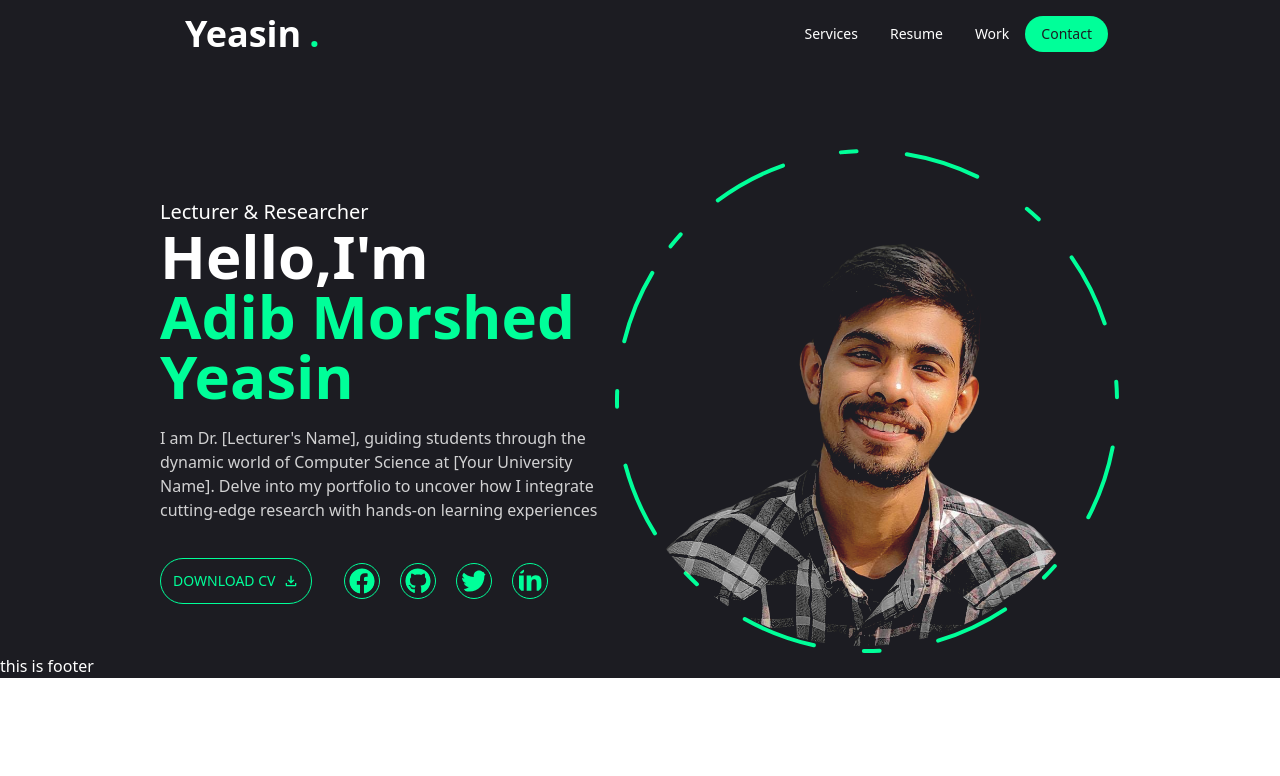
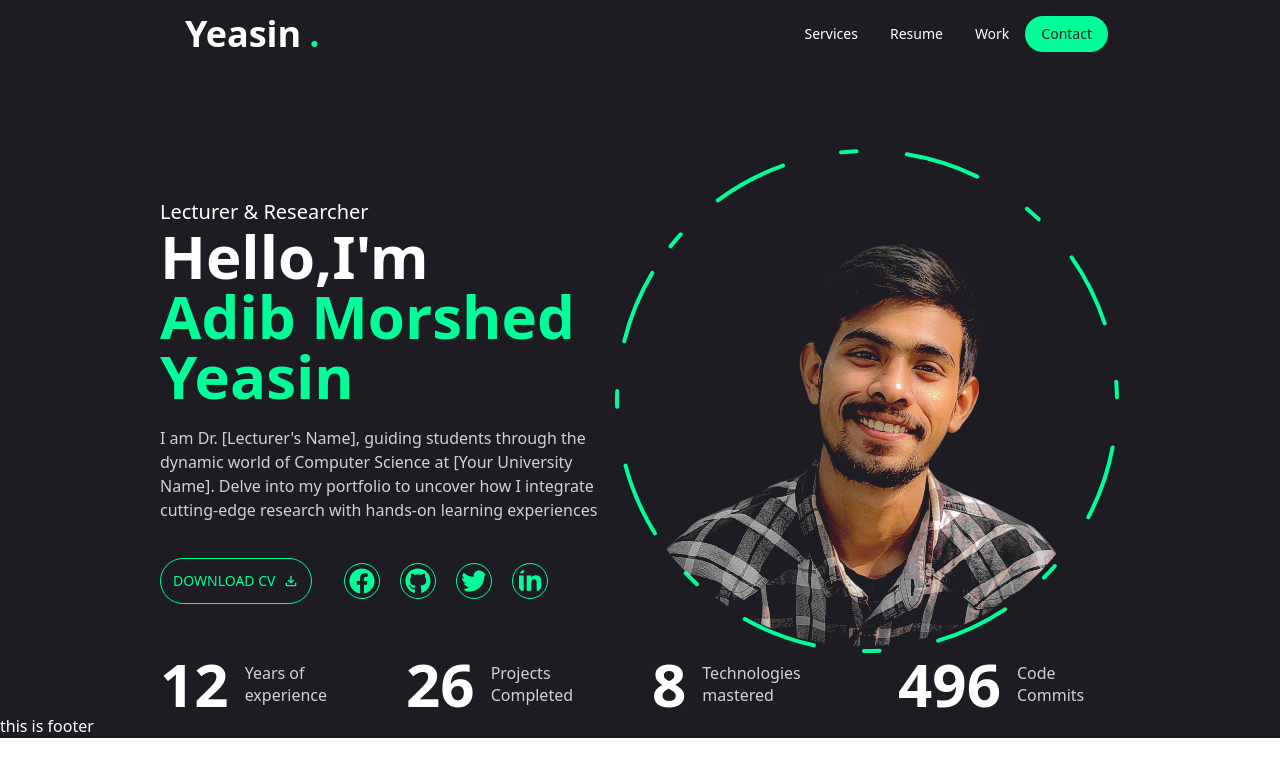
Before and after one commit to nusratnova5/professor-s-portfolio, a React (Vite) app: page / in a window 1280 px wide. Shown: the top 776 px of the page. Built offline with nearby package versions, Linux system fonts and the light colour scheme.

Commit message:
short statistics added

```diff
--- a/package.json
+++ b/package.json
@@ -12,6 +12,7 @@
   "dependencies": {
     "framer-motion": "^11.2.12",
     "react": "^18.2.0",
+    "react-countup": "^6.5.3",
     "react-dom": "^18.2.0",
     "react-icons": "^5.2.1",
     "react-router-dom": "^6.23.1"
--- a/src/Components/Home/Home.jsx
+++ b/src/Components/Home/Home.jsx
@@ -2,6 +2,7 @@
 import { MdOutlineFileDownload } from 'react-icons/md';
 import SocialIcons from './SocialIcons';
 import Photo from './Photo';
+import Stats from './Stats';
 
 const Home = () => {
     return (
@@ -28,6 +29,7 @@
                     <Photo/>
                 </div>
             </div>
+            <Stats/>
         </div>
     );
 };
--- /dev/null
+++ b/src/Components/Home/Stats.jsx
@@ -0,0 +1,51 @@
+import React from 'react';
+import CountUp from 'react-countup';
+
+const Stats = () => {
+    const stats =[
+        {
+            num: 12,
+            text:"Years of experience",
+        },
+        {
+            num: 26,
+            text:"Projects Completed",
+        },
+        {
+            num: 8,
+            text:"Technologies mastered",
+        },
+        {
+            num: 500,
+            text:"Code Commits",
+        }
+    ]
+    return (
+        <div className='pt-4 pb-12 lg:pt-0 lg:pb-0'>
+            <div className="container mx-auto">
+                <div className='flex flex-wrap gap-6 max-w-[80vw] mx-auto lg:max-w-none'>
+                    {stats.map((item,index)=>{
+                        return (
+                            <div key={index} className='flex-1 flex gap-4 items-center justify-center lg:justify-start'>
+                                <CountUp
+                                end={item.num}
+                                duration={5}
+                                delay={2}
+                                className='text-4xl lg:text-6xl font-extrabold'
+                                />
+                                <p className={`${item.text.length < 15 ? "max-w-[100px]" : "max-w-[150px]"} leading-snug text-white/80`}>
+                                    {item.text}
+                                </p>
+                            </div>
+
+
+                        );
+                    })}
+                </div>
+            </div>
+
+        </div>
+    );
+};
+
+export default Stats;
```
Also changed, not shown: 1 other file (tests, documents, lock files or other folders).
